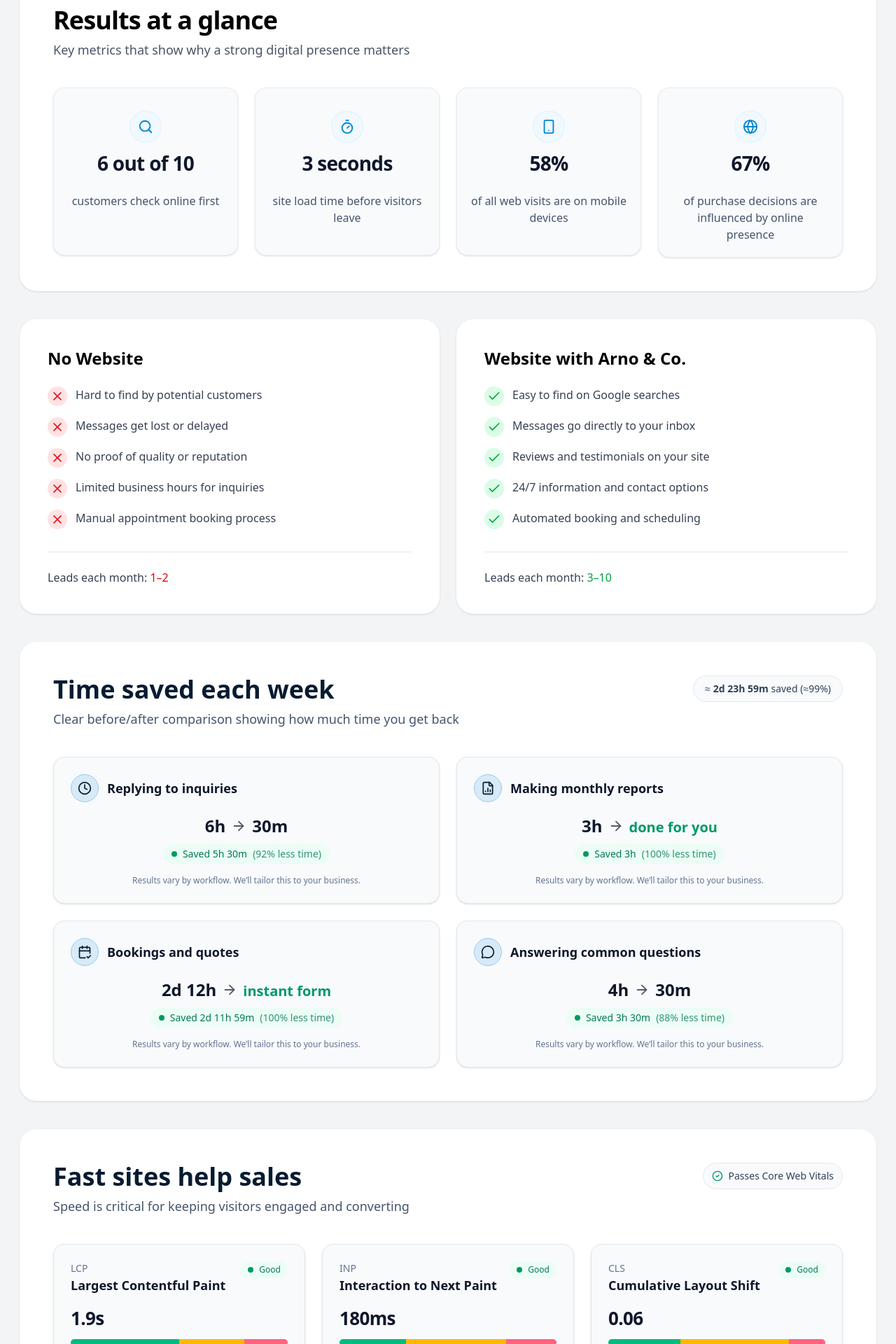
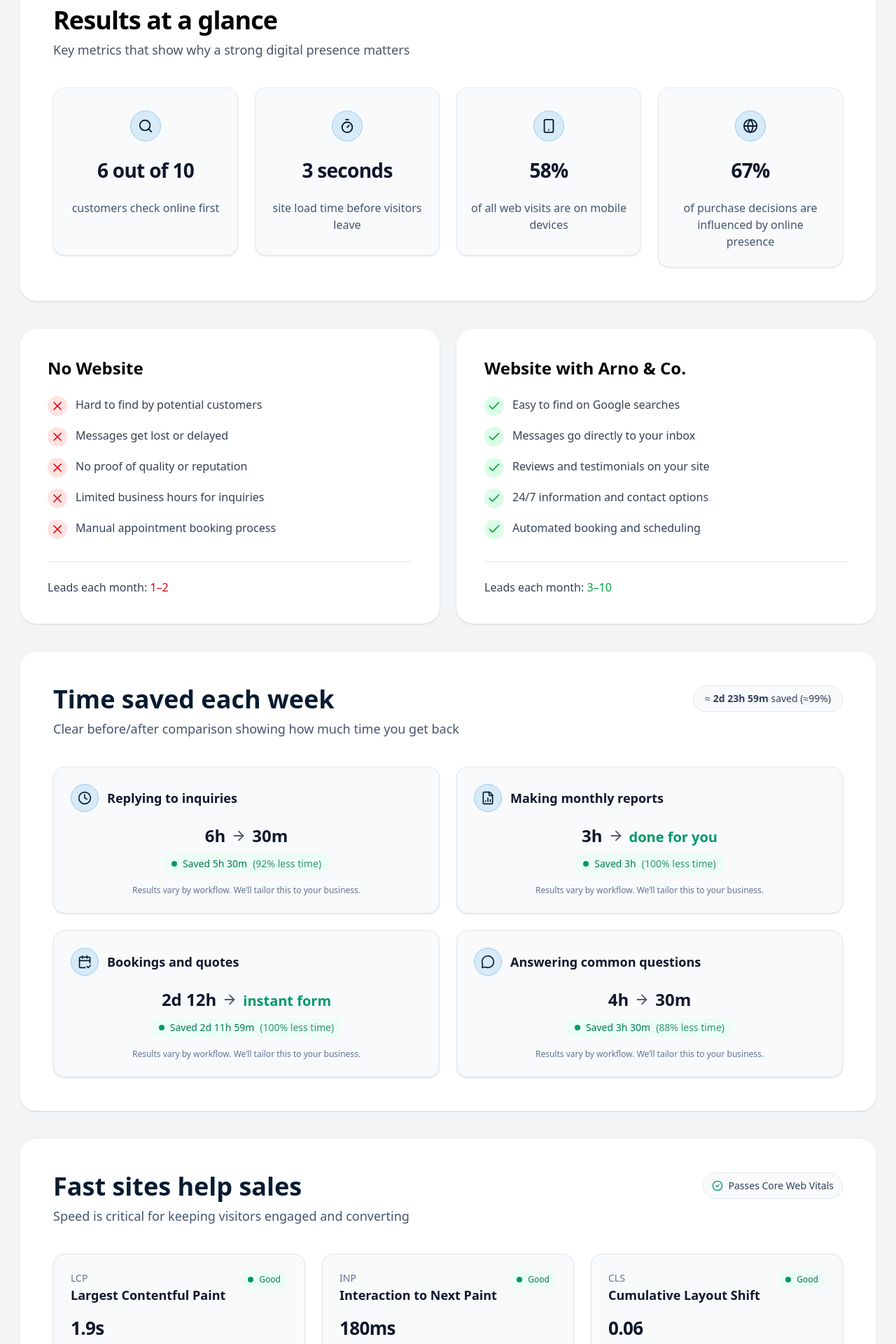
Before and after one commit to DelwoA/ArnoandCo-Frontend, a React (Vite) app: page / in a window 1280 px wide. Shown: the part 1860-3780 px from the top of the page at 70% size. Built offline with nearby package versions, Linux system fonts and the light colour scheme.

Commit message:
Refactor BeSeenOnGoogle, ResultsGlance, and TimeSaved components to incorporate BlueGlow for enhanced visual effects and interactivity. Update card layouts and metrics displays for improved clarity and user engagement. Ensure consistent styling across components while removing unused code.

```diff
--- a/src/components/BlueGlow.jsx
+++ b/src/components/BlueGlow.jsx
@@ -4,7 +4,7 @@ import { cn } from "@/lib/utils";
 function BlueGlow({
   children,
   className = "",
-  scale = true,
+  scale = "hover:scale-105",
   rounded = "rounded-2xl",
 }) {
   return (
@@ -12,7 +12,7 @@ function BlueGlow({
       className={cn(
         "group relative overflow-visible ring-1 ring-transparent transition-all duration-200",
         rounded,
-        scale && "hover:scale-105",
+        scale,
         "hover:ring-[#c0e0f6b3] hover:shadow-[0_0_0_2px_#c0e0f68c,0_0_18px_6px_#c0e0f659,0_0_48px_16px_#c0e0f640]",
         "focus-within:ring-[#c0e0f6b3] focus-within:shadow-[0_0_0_2px_#c0e0f68c,0_0_18px_6px_#c0e0f659,0_0_48px_16px_#c0e0f640]",
         className
--- a/src/components/ResultsGlance.jsx
+++ b/src/components/ResultsGlance.jsx
@@ -19,13 +19,12 @@ const ResultsGlance = () => {
           <div className="grid grid-cols-1 md:grid-cols-2 xl:grid-cols-4 gap-5 md:gap-6">
             {/* Card 1 */}
             <BlueGlow rounded="rounded-2xl">
-              <Card className="group relative bg-slate-50 p-5 rounded-2xl border border-slate-200/70 overflow-hidden min-h-[220px] md:min-h-[240px] text-center">
-                <CardHeader className="justify-items-center items-center px-0 pt-5 md:pt-6">
-                  <div className="relative inline-flex items-center justify-center mb-2.5">
-                    <div className="absolute w-11 h-11 rounded-full bg-sky-50 ring-1 ring-sky-100 transition-[box-shadow] duration-300 group-hover:shadow-[0_6px_14px_-6px_rgba(2,132,199,0.25)]"></div>
+              <Card className="group relative bg-slate-50 px-5 pt-8 rounded-2xl border border-slate-200/70 overflow-hidden min-h-[220px] md:min-h-[240px] text-center">
+                <CardHeader className="justify-items-center items-center px-0">
+                  <div className="inline-flex items-center justify-center mb-2.5 w-11 h-11 rounded-full bg-[#c0e0f6]/60 border border-[#9dcaf0] transition-[box-shadow] duration-300 group-hover:shadow-[0_6px_14px_-6px_rgba(2,132,199,0.25)]">
                     <Search
                       size={22}
-                      className="z-10 text-sky-600 transition-colors duration-200 group-hover:text-sky-700"
+                      className="text-[#071b31] transition-colors duration-200"
                     />
                   </div>
                   <CardTitle className="mt-2 text-2xl md:text-[28px] leading-tight font-extrabold text-slate-900 tracking-tight">
@@ -42,13 +41,12 @@ const ResultsGlance = () => {
 
             {/* Card 2 */}
             <BlueGlow rounded="rounded-2xl">
-              <Card className="group relative bg-slate-50 p-5 rounded-2xl border border-slate-200/70 overflow-hidden min-h-[220px] md:min-h-[240px] text-center">
-                <CardHeader className="justify-items-center items-center px-0 pt-5 md:pt-6">
-                  <div className="relative inline-flex items-center justify-center mb-2.5">
-                    <div className="absolute w-11 h-11 rounded-full bg-sky-50 ring-1 ring-sky-100 transition-[box-shadow] duration-300 group-hover:shadow-[0_6px_14px_-6px_rgba(2,132,199,0.25)]"></div>
+              <Card className="group relative bg-slate-50 px-5 pt-8 rounded-2xl border border-slate-200/70 overflow-hidden min-h-[220px] md:min-h-[240px] text-center">
+                <CardHeader className="justify-items-center items-center px-0">
+                  <div className="inline-flex items-center justify-center mb-2.5 w-11 h-11 rounded-full bg-[#c0e0f6]/60 border border-[#9dcaf0] transition-[box-shadow] duration-300 group-hover:shadow-[0_6px_14px_-6px_rgba(2,132,199,0.25)]">
                     <Timer
                       size={22}
-                      className="z-10 text-sky-600 transition-colors duration-200 group-hover:text-sky-700"
+                      className="text-[#071b31] transition-colors duration-200"
                     />
                   </div>
                   <CardTitle className="mt-2 text-2xl md:text-[28px] leading-tight font-extrabold text-slate-900 tracking-tight">
@@ -65,13 +63,12 @@ const ResultsGlance = () => {
 
             {/* Card 3 */}
             <BlueGlow rounded="rounded-2xl">
-              <Card className="group relative bg-slate-50 p-5 rounded-2xl border border-slate-200/70 overflow-hidden min-h-[220px] md:min-h-[240px] text-center">
-                <CardHeader className="justify-items-center items-center px-0 pt-5 md:pt-6">
-                  <div className="relative inline-flex items-center justify-center mb-2.5">
-                    <div className="absolute w-11 h-11 rounded-full bg-sky-50 ring-1 ring-sky-100 transition-[box-shadow] duration-300 group-hover:shadow-[0_6px_14px_-6px_rgba(2,132,199,0.25)]"></div>
+              <Card className="group relative bg-slate-50 px-5 pt-8 rounded-2xl border border-slate-200/70 overflow-hidden min-h-[220px] md:min-h-[240px] text-center">
+                <CardHeader className="justify-items-center items-center px-0">
+                  <div className="inline-flex items-center justify-center mb-2.5 w-11 h-11 rounded-full bg-[#c0e0f6]/60 border border-[#9dcaf0] transition-[box-shadow] duration-300 group-hover:shadow-[0_6px_14px_-6px_rgba(2,132,199,0.25)]">
                     <Smartphone
                       size={22}
-                      className="z-10 text-sky-600 transition-colors duration-200 group-hover:text-sky-700"
+                      className="text-[#071b31] transition-colors duration-200"
                     />
                   </div>
                   <CardTitle className="mt-2 text-2xl md:text-[28px] leading-tight font-extrabold text-slate-900 tracking-tight">
@@ -88,13 +85,12 @@ const ResultsGlance = () => {
 
             {/* Card 4 */}
             <BlueGlow rounded="rounded-2xl">
-              <Card className="group relative bg-slate-50 p-5 rounded-2xl border border-slate-200/70 overflow-hidden min-h-[220px] md:min-h-[240px] text-center">
-                <CardHeader className="justify-items-center items-center px-0 pt-5 md:pt-6">
-                  <div className="relative inline-flex items-center justify-center mb-2.5">
-                    <div className="absolute w-11 h-11 rounded-full bg-sky-50 ring-1 ring-sky-100 transition-[box-shadow] duration-300 group-hover:shadow-[0_6px_14px_-6px_rgba(2,132,199,0.25)]"></div>
+              <Card className="group relative bg-slate-50 px-5 pt-8 rounded-2xl border border-slate-200/70 overflow-hidden min-h-[220px] md:min-h-[240px] text-center">
+                <CardHeader className="justify-items-center items-center px-0">
+                  <div className="inline-flex items-center justify-center mb-2.5 w-11 h-11 rounded-full bg-[#c0e0f6]/60 border border-[#9dcaf0] transition-[box-shadow] duration-300 group-hover:shadow-[0_6px_14px_-6px_rgba(2,132,199,0.25)]">
                     <Globe
                       size={22}
-                      className="z-10 text-sky-600 transition-colors duration-200 group-hover:text-sky-700"
+                      className="text-[#071b31] transition-colors duration-200"
                     />
                   </div>
                   <CardTitle className="mt-2 text-2xl md:text-[28px] leading-tight font-extrabold text-slate-900 tracking-tight">
--- a/src/components/TimeSaved.jsx
+++ b/src/components/TimeSaved.jsx
@@ -6,6 +6,7 @@ import {
   MessageCircle,
   ArrowRight,
 } from "lucide-react";
+import BlueGlow from "./BlueGlow";
 
 const TimeSaved = () => {
   return (
@@ -30,14 +31,11 @@ const TimeSaved = () => {
 
           <div className="grid grid-cols-1 min-[872px]:grid-cols-2 gap-5 md:gap-6 items-stretch">
             {/* Card: Replying to inquiries */}
-            <article className="group h-full rounded-2xl border border-slate-200 bg-slate-50 p-5 sm:p-6 shadow-sm flex flex-col hover:scale-[1.02] transition-all duration-300 ease-in-out">
+            <BlueGlow scale="hover:scale-[1.02]">
+              <article className="group h-full rounded-2xl border border-slate-200 bg-slate-50 p-5 sm:p-6 shadow-sm flex flex-col transition-all duration-300 ease-in-out">
                 <div className="flex items-center gap-3 mb-4">
-                <div className="relative flex h-10 w-10 items-center justify-center">
-                  <span
-                    aria-hidden
-                    className="absolute inset-0 rounded-full border bg-[#c0e0f6]/60 border-[#9dcaf0]"
-                  />
-                  <Clock className="relative text-[#071b31]" size={20} />
+                  <div className="flex h-10 w-10 items-center justify-center rounded-full border bg-[#c0e0f6]/60 border-[#9dcaf0]">
+                    <Clock className="text-[#071b31]" size={20} />
                   </div>
                   <h3 className="text-base sm:text-lg font-semibold text-slate-900">
                     Replying to inquiries
@@ -62,19 +60,14 @@ const TimeSaved = () => {
                   Results vary by workflow. We’ll tailor this to your business.
                 </div>
               </article>
+            </BlueGlow>
 
             {/* Card: Making monthly reports */}
-            <article className="group h-full rounded-2xl border border-slate-200 bg-slate-50 p-5 sm:p-6 shadow-sm flex flex-col hover:scale-[1.02] transition-all duration-300 ease-in-out">
+            <BlueGlow scale="hover:scale-[1.02]">
+              <article className="group h-full rounded-2xl border border-slate-200 bg-slate-50 p-5 sm:p-6 shadow-sm flex flex-col transition-all duration-300 ease-in-out">
                 <div className="flex items-center gap-3 mb-4">
-                <div className="relative flex h-10 w-10 items-center justify-center">
-                  <span
-                    aria-hidden
-                    className="absolute inset-0 rounded-full border bg-[#c0e0f6]/60 border-[#9dcaf0]"
-                  />
-                  <FileBarChart2
-                    className="relative text-[#071b31]"
-                    size={20}
-                  />
+                  <div className="flex h-10 w-10 items-center justify-center rounded-full border bg-[#c0e0f6]/60 border-[#9dcaf0]">
+                    <FileBarChart2 className="text-[#071b31]" size={20} />
                   </div>
                   <h3 className="text-base sm:text-lg font-semibold text-slate-900">
                     Making monthly reports
@@ -103,19 +96,14 @@ const TimeSaved = () => {
                   Results vary by workflow. We’ll tailor this to your business.
                 </div>
               </article>
+            </BlueGlow>
 
             {/* Card: Bookings and quotes */}
-            <article className="group h-full rounded-2xl border border-slate-200 bg-slate-50 p-5 sm:p-6 shadow-sm flex flex-col hover:scale-[1.02] transition-all duration-300 ease-in-out">
+            <BlueGlow scale="hover:scale-[1.02]">
+              <article className="group h-full rounded-2xl border border-slate-200 bg-slate-50 p-5 sm:p-6 shadow-sm flex flex-col transition-all duration-300 ease-in-out">
                 <div className="flex items-center gap-3 mb-4">
-                <div className="relative flex h-10 w-10 items-center justify-center">
-                  <span
-                    aria-hidden
-                    className="absolute inset-0 rounded-full border bg-[#c0e0f6]/60 border-[#9dcaf0]"
-                  />
-                  <CalendarCheck2
-                    className="relative text-[#071b31]"
-                    size={20}
-                  />
+                  <div className="flex h-10 w-10 items-center justify-center rounded-full border bg-[#c0e0f6]/60 border-[#9dcaf0]">
+                    <CalendarCheck2 className="text-[#071b31]" size={20} />
                   </div>
                   <h3 className="text-base sm:text-lg font-semibold text-slate-900">
                     Bookings and quotes
@@ -144,19 +132,14 @@ const TimeSaved = () => {
                   Results vary by workflow. We’ll tailor this to your business.
                 </div>
               </article>
+            </BlueGlow>
 
             {/* Card: Answering common questions */}
-            <article className="group h-full rounded-2xl border border-slate-200 bg-slate-50 p-5 sm:p-6 shadow-sm flex flex-col hover:scale-[1.02] transition-all duration-300 ease-in-out">
+            <BlueGlow scale="hover:scale-[1.02]">
+              <article className="group h-full rounded-2xl border border-slate-200 bg-slate-50 p-5 sm:p-6 shadow-sm flex flex-col transition-all duration-300 ease-in-out">
                 <div className="flex items-center gap-3 mb-4">
-                <div className="relative flex h-10 w-10 items-center justify-center">
-                  <span
-                    aria-hidden
-                    className="absolute inset-0 rounded-full border bg-[#c0e0f6]/60 border-[#9dcaf0]"
-                  />
-                  <MessageCircle
-                    className="relative text-[#071b31]"
-                    size={20}
-                  />
+                  <div className="flex h-10 w-10 items-center justify-center rounded-full border bg-[#c0e0f6]/60 border-[#9dcaf0]">
+                    <MessageCircle className="text-[#071b31]" size={20} />
                   </div>
                   <h3 className="text-base sm:text-lg font-semibold text-slate-900">
                     Answering common questions
@@ -181,6 +164,7 @@ const TimeSaved = () => {
                   Results vary by workflow. We’ll tailor this to your business.
                 </div>
               </article>
+            </BlueGlow>
           </div>
         </div>
       </section>
```
Also changed, not shown: src/components/BeSeenOnGoogle.jsx (+10 -15 lines). Lines whose indentation alone changed are shown as unchanged.
